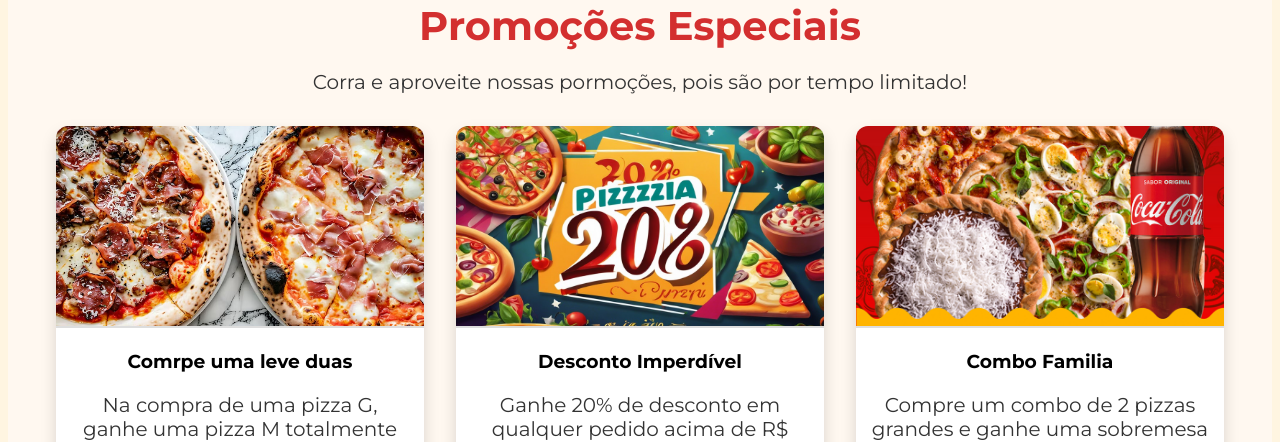
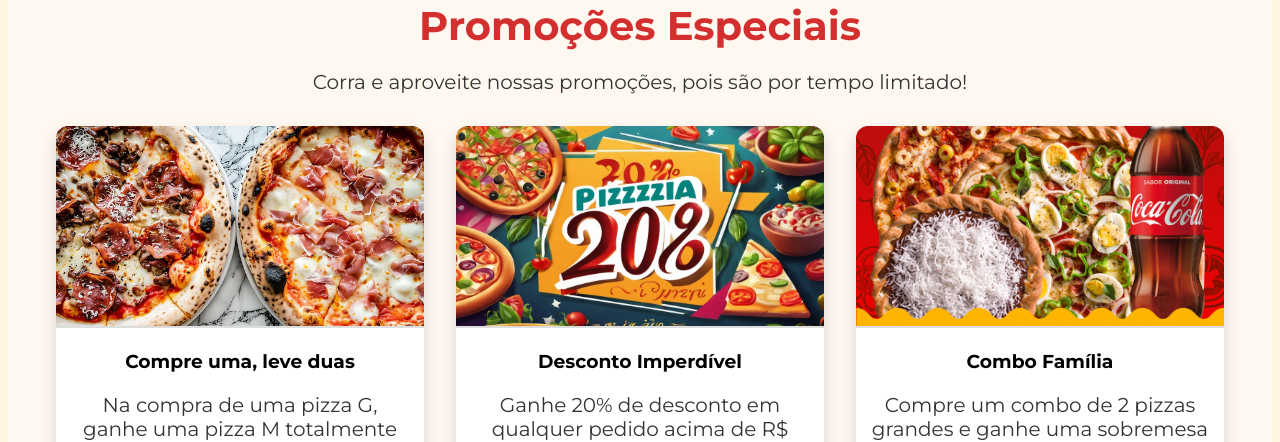
Before and after one commit to lvschiroff/LaPizza, a React (Vite) app: page / in a window 1280 px wide. Shown: the part 948-1390 px from the top of the page. Built offline with nearby package versions, Linux system fonts and the light colour scheme.

Commit message:
ATUALIZAÇÃO

```diff
--- a/src/pages/Solucoes.tsx
+++ b/src/pages/Solucoes.tsx
@@ -1,26 +1,29 @@
 // src/pages/solucoes.tsx
 import "../styles/Solucoes.css"; // Certifique-se de criar este arquivo CSS
+import DuasPizzas from "../assets/images/DuasPizzas.jpg";
+import ChatOnImage from "../assets/images/ChatOn image.jpg";
+import ComboFamilia from "../assets/images/combo_familia.jpg";
 
 const Solucoes = () => {
     return (
         <section id="solucoes" className="solucoes">
             <div className="container">
                 <h2>Promoções Especiais</h2>
-                <p>Corra e aproveite nossas pormoções, pois são por tempo limitado!</p>
+                <p>Corra e aproveite nossas promoções, pois são por tempo limitado!</p>
                 <div className="cards-container">
                     <div className="card">
-                        <img src="src/assets/images/DuasPizzas.jpg" alt="Produto 1" className="card-image" />
-                        <h3>Comrpe uma leve duas</h3>
+                        <img src={DuasPizzas} alt="Produto 1" className="card-image" />
+                        <h3>Compre uma, leve duas</h3>
                         <p>Na compra de uma pizza G,<br /> ganhe uma pizza M totalmente gratuita!</p>
                     </div>
                     <div className="card">
-                        <img src="src/assets/images/ChatOn image.jpg" alt="Produto 2" className="card-image" />
+                        <img src={ChatOnImage} alt="Produto 2" className="card-image" />
                         <h3>Desconto Imperdível</h3>
                         <p>Ganhe 20% de desconto em qualquer pedido acima de R$ 100,00!</p>
                     </div>
                     <div className="card">
-                        <img src="src/assets/images/combo_familia.jpg" alt="Produto 3" className="card-image" />
-                        <h3>Combo Familia</h3>
+                        <img src={ComboFamilia} alt="Produto 3" className="card-image" />
+                        <h3>Combo Família</h3>
                         <p>Compre um combo de 2 pizzas grandes e ganhe uma sobremesa gratuita!</p>
                     </div>
                 </div>
```
